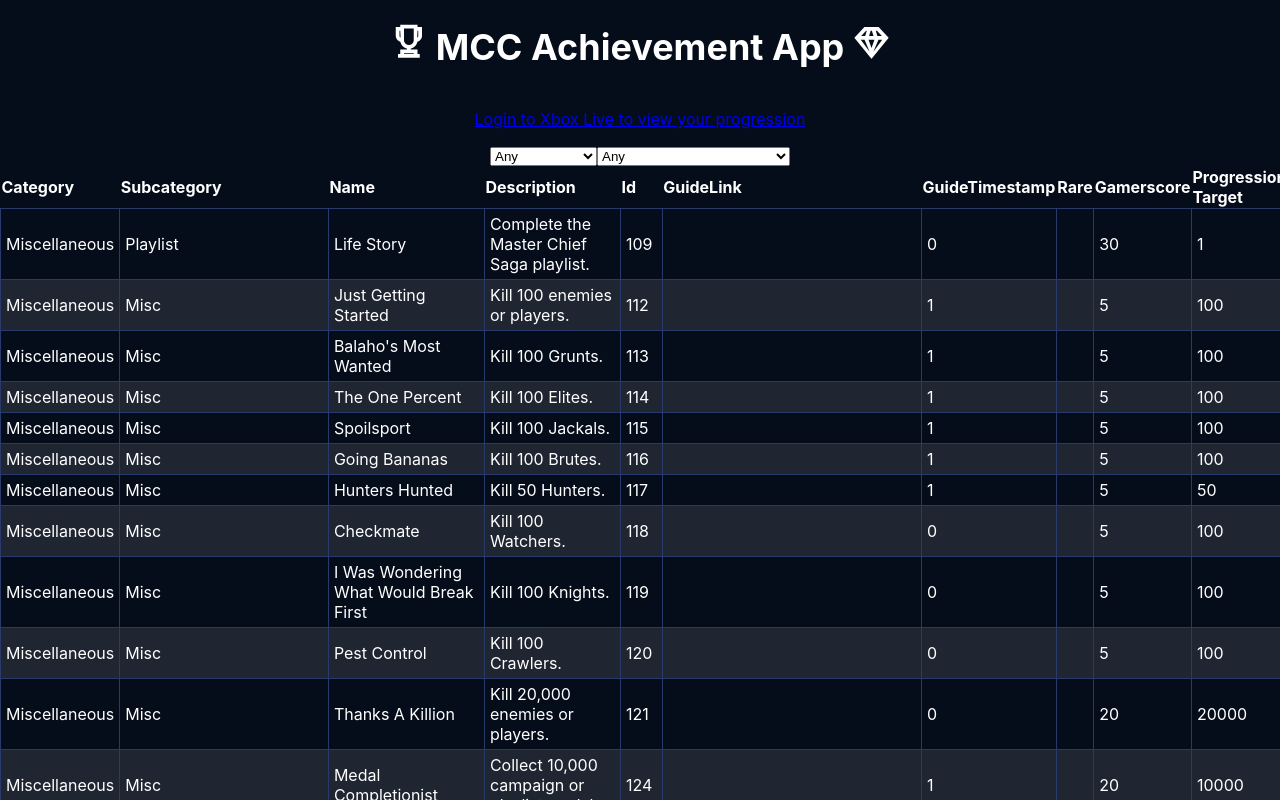
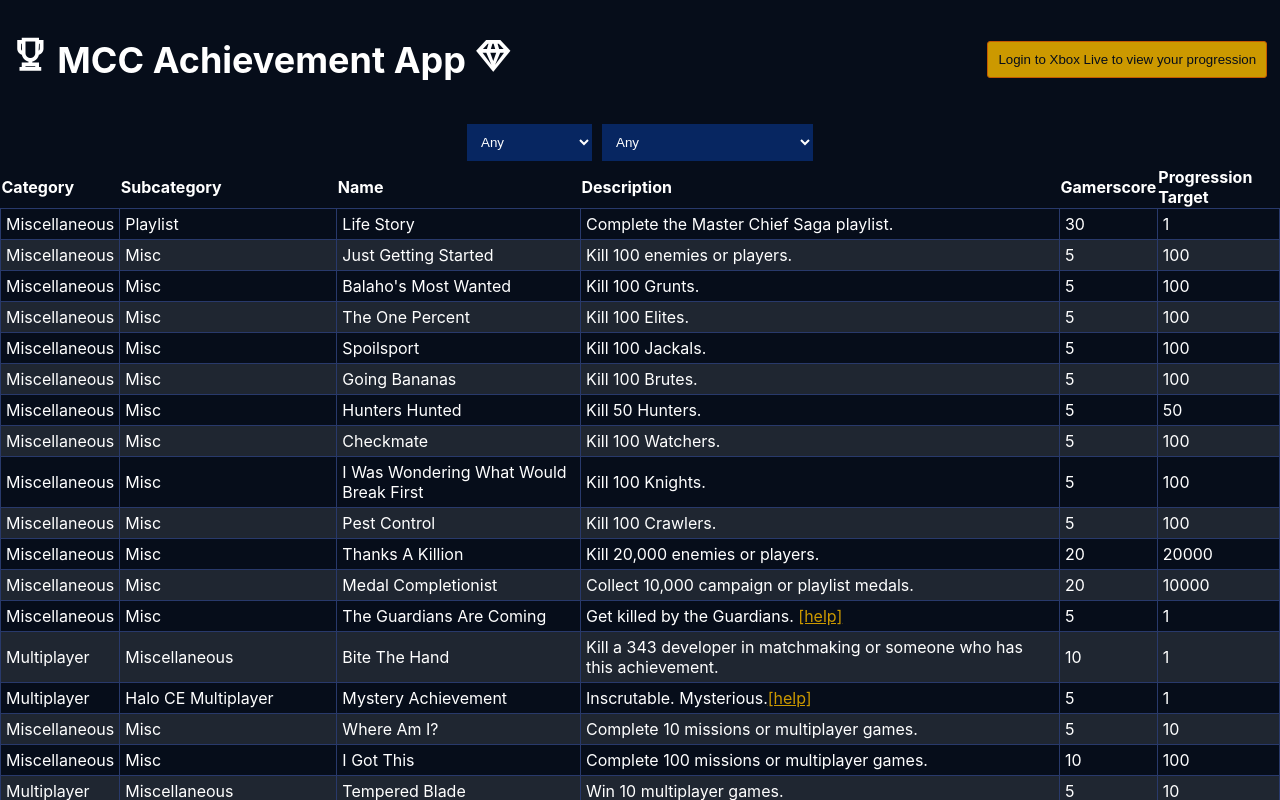
Before and after one commit to ronbrogan/MCCAchievementApp, a React (Create React App) app in the folder web/: page / in a window 1280 px wide. Shown: the top 800 px of the page. Built offline with nearby package versions, Linux system fonts and the light colour scheme.

Commit message:
Add in auth, progression column, and better grid handling. Prep for initial release

```diff
--- a/web/public/index.html
+++ b/web/public/index.html
@@ -9,7 +9,7 @@
       name="description"
       content="Web site created using create-react-app"
     />
-    <link rel="apple-touch-icon" href="%PUBLIC_URL%/logo192.png" />
+    <link rel="apple-touch-icon" href="%PUBLIC_URL%/apple-touch-icon.png" />
     <!--
       manifest.json provides metadata used when your web app is installed on a
       user's mobile device or desktop. See https://developers.google.com/web/fundamentals/web-app-manifest/
--- a/web/src/App.css
+++ b/web/src/App.css
@@ -18,9 +18,17 @@
   display: flex;
   flex-direction: row;
   align-items: center;
-  justify-content: center;
+  justify-content: space-between;
+  padding: 1vw;
   font-size: calc(10px + 1vmin);
   color: white;
+}
+
+@media only screen and (max-width: 600px) {
+  .App-header {
+    flex-direction: column;
+    justify-content: center;
+  }
 }
 
 .App-link {
--- a/web/src/App.tsx
+++ b/web/src/App.tsx
@@ -2,22 +2,36 @@ import React from 'react';
 import AchievementExplorer from './components/AchievementExplorer/AchievementExplorer';
 import ProgressionAuthorizer from './components/ProgressionAuthorizer/ProgressionAuthorizer';
 import './App.css';
+import MccApi from './services/MccApi';
 
-export default class App extends React.Component
+export default class App extends React.Component<any, any, any> {
+    public mccApi: MccApi = new MccApi();
+
+    constructor(props:any)
     {
-  progressionAuthCallback()
-  {
-
+        super(props);
+        this.state = {loggedIn: this.mccApi.isAuthorized()};
     }
 
-  render(){
+    async componentDidMount() {
+        const resp = await fetch("/data/AnnotatedMCCAchievements.json");
+        const json = await resp.json();
+        this.setState({Data: json});
+    }
+
+    progressionAuthCallback = () => {
+        this.setState({loggedIn: this.mccApi.isAuthorized()});
+    }
+
+    render() {
         return (
             <div className="App">
                 <header className="App-header">
                     <h1><i className="glyph glyph-achievement App-logo"></i> MCC Achievement App <i className="glyph glyph-diamond App-logo"></i></h1>
+                    <ProgressionAuthorizer onAuthorized={this.progressionAuthCallback} api={this.mccApi}></ProgressionAuthorizer>
                 </header>
-        <ProgressionAuthorizer onAuthorized={this.progressionAuthCallback}></ProgressionAuthorizer>
-        <AchievementExplorer></AchievementExplorer>
+
+                <AchievementExplorer api={this.mccApi} key={this.state.loggedIn.toString()} Data={this.state.Data}></AchievementExplorer>
             </div>
         );
     }
--- a/web/src/components/AchievementExplorer/AchievementExplorer.tsx
+++ b/web/src/components/AchievementExplorer/AchievementExplorer.tsx
@@ -2,40 +2,47 @@ import React from 'react';
 import AcheivementGrid from '../AchievementGrid/AchievementGrid';
 import AchievementExplorerFilterOptions from './AchievementExplorerFilterOptions';
 import AchievementFilter from '../AchievementFilter/AchievementFilter';
+import MccApi from '../../services/MccApi';
 
-interface AchievementExplorerProps
-{
+interface AchievementExplorerProps {
+    api: MccApi,
+    Data: any[]
 }
 
-interface AchievementExplorerState
-{
-    Data: any[],
-    Filter: AchievementExplorerFilterOptions
+interface AchievementExplorerState {
+    Filter: AchievementExplorerFilterOptions,
+    ProgressionData: any[]
 }
 
 export default class AchievementExplorer extends React.Component<AchievementExplorerProps, AchievementExplorerState, any>
 {
-    public constructor(props : AchievementExplorerProps)
-    {
+    public constructor(props: AchievementExplorerProps) {
         super(props);
-        this.state = {Data: [], Filter: new AchievementExplorerFilterOptions()};
+        this.state = { Filter: new AchievementExplorerFilterOptions(), ProgressionData:[] };
     }
 
     handleFilterChange = (filter: AchievementExplorerFilterOptions) => {
-        this.setState({Filter: filter});
+        this.setState({ Filter: filter });
     }
 
-    async componentDidMount() {
-        const resp = await fetch("/data/AnnotatedMCCAchievements.json");
-        const json = await resp.json();
-        this.setState({Data: json});
+    async componentDidUpdate() {
+        if(this.props.api.isAuthorized() && this.state.ProgressionData.length === 0)
+        {
+            var progressionData = await this.props.api.getAchievements();
+            this.setState({ProgressionData: progressionData});
+        }
     }
 
     render() {
-        return (
-            <div className="AchievementExplorer">
-                <AchievementFilter OnFilterChange={this.handleFilterChange} Data={this.state.Data}></AchievementFilter>
-                <AcheivementGrid Filter={this.state.Filter} Data={this.state.Data}></AcheivementGrid>
-            </div>);
+        if (!!this.props.Data) {
+            return (
+                <div className="AchievementExplorer">
+                    <AchievementFilter OnFilterChange={this.handleFilterChange} Data={this.props.Data}></AchievementFilter>
+                    <AcheivementGrid Filter={this.state.Filter} Data={this.props.Data} ProgressionData={this.state.ProgressionData}></AcheivementGrid>
+                </div>);
+        }
+        else {
+            return (<p>loading</p>)
+        }
     }
 }
--- a/web/src/components/AchievementGrid/AchievementGrid.tsx
+++ b/web/src/components/AchievementGrid/AchievementGrid.tsx
@@ -3,17 +3,53 @@ import AchievementRow from './../AchievementRow/AchievementRow';
 import AchievementExplorerFilterOptions from '../AchievementExplorer/AchievementExplorerFilterOptions';
 import './AchievementGrid.css';
 
+export interface ColumnSpec
+{
+     Header: string,
+     accessor: ((row: any) => string) | string,
+     condition?: (row: any) => boolean,
+     isHtml?: boolean
+}
+
 interface AchievementGridState {
-    columns: { Header: string, accessor: string }[]
+    columns: ColumnSpec[]
 }
 
 interface AchievementGridProps {
     Filter: AchievementExplorerFilterOptions,
-    Data: any[]
+    Data: any[],
+    ProgressionData: any[]
+}
+
+interface RowContainer
+{
+    Data: any,
+    ProgressionData: any
 }
 
 export default class AcheivementGrid extends React.Component<AchievementGridProps, AchievementGridState, any>
 {
+    public getDescription = (r: any)  => {
+        var html = "<span>" + r.Description + "</span>" ;
+
+        if(r.GuideLink)
+        {
+            if(r.GuideTimestamp)
+            {
+                let parts = r.GuideTimestamp.split(":").map((t: any) => parseInt(t));
+                let seconds = parts[0] * 60 + parts[1];
+
+                html += " <a href='" + r.GuideLink + "?t=" + seconds + "'>[help]</a>";
+            }
+            else
+            {
+                html += "<a href='" + r.GuideLink + "'>[help]</a>";
+            }
+        }
+
+        return html;
+    }
+
     public constructor(props: AchievementGridProps) {
         super(props);
 
@@ -33,31 +69,26 @@ export default class AcheivementGrid extends React.Component<AchievementGridProp
                 },
                 {
                     "Header": "Description",
-                    "accessor": "Description"
+                    "accessor": r => this.getDescription(r),
+                    "isHtml": true
                 },
-                {
-                    "Header": "Id",
-                    "accessor": "Id"
-                },
-                {
-                    "Header": "GuideLink",
-                    "accessor": "GuideLink"
-                },
-                {
-                    "Header": "GuideTimestamp",
-                    "accessor": "GuideTimestamp"
-                },
-                {
-                    "Header": "Rare",
-                    "accessor": "IsRare"
-                },
+                // {
+                //     "Header": "GuideLink",
+                //     "accessor": r => r.GuideLink + (r.GuideTimestamp ? (" @ " + r.GuideTimestamp) : "")
+                // },
                 {
                     "Header": "Gamerscore",
                     "accessor": "Gamerscore"
                 },
                 {
                     "Header": "Progression Target",
-                    "accessor": "ProgressionTarget"
+                    "accessor": "ProgressionTarget",
+                    "condition": r => !r.progressionSummary
+                },
+                {
+                    "Header": "Progression",
+                    "accessor": r => r.isUnlocked ? "✅" : r.progressionSummary,
+                    "condition": r => !!r.progressionSummary
                 }
             ]
         };
@@ -76,7 +107,12 @@ export default class AcheivementGrid extends React.Component<AchievementGridProp
             rows = rows.filter(r => r.Subcategory === this.props.Filter.subcategoryFilter);
         }
 
-        return rows;
+        let progressionDict = this.props.ProgressionData.reduce((p,c) => {
+            p[c.id] = c;
+            return p;
+        }, {});
+
+        return rows.map(r => Object.assign(r, progressionDict[r.Id]));
     }
 
     render() {
@@ -85,14 +121,14 @@ export default class AcheivementGrid extends React.Component<AchievementGridProp
             <table>
                 <thead>
                     <tr>
-                        {this.state.columns.map(col => (
+                        {this.state.columns.filter(c => c.condition ? c.condition(rows[0]) : true).map(col => (
                             <th key={col.Header}>{col.Header}</th>
                         ))}
                     </tr>
                 </thead>
                 <tbody>
                     {rows.map(row => (
-                        <AchievementRow key={row.Id} Achievement={row} Columns={this.state.columns} ProgressionState={null}></AchievementRow>
+                        <AchievementRow key={row.Id} Achievement={row} Columns={this.state.columns}></AchievementRow>
                     ))}
                 </tbody>
             </table>
--- a/web/src/components/AchievementRow/AchievementRow.tsx
+++ b/web/src/components/AchievementRow/AchievementRow.tsx
@@ -1,10 +1,10 @@
 import React from 'react';
+import { ColumnSpec } from '../AchievementGrid/AchievementGrid';
 
 interface AchievementRowProps
 {
     Achievement: any,
-    Columns: {Header: string, accessor: string}[],
-    ProgressionState: any
+    Columns: ColumnSpec[]
 }
 
 export default class AchievementRow extends React.Component<AchievementRowProps, any, any>
@@ -17,12 +17,19 @@ export default class AchievementRow extends React.Component<AchievementRowProps,
     render() {
         return (
             <tr className="AchievementRow">
-                   {this.props.Columns.map(col => (
-                        <td key={col.accessor}>
-                            {(col.accessor === "GuideLink")
-                            ? <a href={this.props.Achievement[col.accessor]}>{this.props.Achievement[col.accessor]}</a>
-                            : this.props.Achievement[col.accessor]}
-                        </td>
+                    {this.props.Columns.filter(c => c.condition ? c.condition(this.props.Achievement) : true).map(col => (
+                        col.isHtml ? (
+                            <td key={col.accessor.toString()} dangerouslySetInnerHTML={ (typeof col.accessor == 'string')
+                                ? { __html: this.props.Achievement[col.accessor] }
+                                : { __html: col.accessor(this.props.Achievement)}}>
+                            </td>
+                        ) : (
+                            <td key={col.accessor.toString()}>
+                                {(typeof col.accessor == 'string')
+                                    ? this.props.Achievement[col.accessor]
+                                    : col.accessor(this.props.Achievement)}
+                            </td>
+                        )
                     ))}
             </tr>);
     }
--- a/web/src/components/ProgressionAuthorizer/ProgressionAuthorizer.tsx
+++ b/web/src/components/ProgressionAuthorizer/ProgressionAuthorizer.tsx
@@ -1,4 +1,5 @@
 import React from 'react';
+import MccApi from '../../services/MccApi';
 
 interface ProgressionAuthorizerState
 {
@@ -7,7 +8,8 @@ interface ProgressionAuthorizerState
 
 interface ProgressionAuthorizerProps
 {
-    onAuthorized: () => void | null
+    onAuthorized: () => void | null,
+    api: MccApi
 }
 
 export default class ProgressionAuthorizer extends React.Component<ProgressionAuthorizerProps, ProgressionAuthorizerState, any>
@@ -19,20 +21,19 @@ export default class ProgressionAuthorizer extends React.Component<ProgressionAu
     {
         super(props);
 
-        this.state = {loggedIn: false};
+        this.state = {loggedIn: this.props.api.isAuthorized()};
     }
 
-    private loginToXboxLive = () =>
+    private loginToXboxLive = async () =>
     {
         let w = window.open(this.oauthUrl, undefined, "height=400,width=400,status=yes,toolbar=no,menubar=no,location=no") as Window;
 
-        w.onload = () => {
+        w.onload = async () => {
             var url = w.location.toString();
 
             var params = new URLSearchParams(url.substr(url.indexOf("#") + 1));
 
             let token = params.get("access_token");
-            let userId = params.get("user_id");
 
             if(token !== null)
             {
@@ -42,25 +43,32 @@ export default class ProgressionAuthorizer extends React.Component<ProgressionAu
             {
                 w.document.clear();
                 w.document.write("<h1>Error authenticating, close this window and try again</h1>");
+                return;
             }
 
-            console.log(token);
-            console.log(userId);
+            await this.props.api.authorize(token);
+            this.setState({loggedIn: this.props.api.isAuthorized()});
+            this.props.onAuthorized();
         }
+    }
+
+    private signOut = () =>
+    {
+        this.props.api.signOut();
     }
 
     render()
     {
-        if(this.state.loggedIn === false) {
+        if(!this.state.loggedIn) {
             return (
-                <p><a href="#" onClick={this.loginToXboxLive}>Login to Xbox Live to view your progression</a></p>
+                <p><button onClick={this.loginToXboxLive}>Login to Xbox Live to view your progression</button></p>
             )
         }
 
         return (
             <div>
                 <p>Logged in to Xbox Live!</p>
-                <a href="#">Sign Out</a>
+                <button onClick={this.signOut}>Sign Out</button>
             </div>
         );
     }
--- a/web/src/index.css
+++ b/web/src/index.css
@@ -14,6 +14,32 @@ code {
     monospace;
 }
 
+a {
+  color: #cc9900;
+}
+
+a:visited {
+  color: #c55901;
+}
+
+select {
+  padding: 10px;
+  background-color: #072661;
+  border-bottom: 1px solid #1d499b;
+  border: none;
+  color: #fff;
+  margin: 5px;
+  -moz-user-focus:none;
+  outline: none;
+}
+
+button {
+  background-color: #cc9900;
+  color: #060d1a;
+  border: 1px solid #c55901;
+  padding: 10px;
+  border-radius: 3px;
+}
 
 @font-face {
   font-family:"xboxfont";
--- a/web/src/index.tsx
+++ b/web/src/index.tsx
@@ -3,9 +3,6 @@ import ReactDOM from 'react-dom';
 import './index.css';
 import App from './App';
 import * as serviceWorker from './serviceWorker';
-
-const appUrl = "https://localhost.mccachievement.app/oauth";
-const oauthUrl = "https://login.live.com/oauth20_authorize.srf?client_id=000000004037470C&response_type=token&scope=Xboxlive.signin&redirect_uri=https://localhost.mccachievement.app/oauth";
 
 ReactDOM.render(<App />, document.getElementById('root'));
 
--- /dev/null
+++ b/web/src/services/MccApi.ts
@@ -0,0 +1,77 @@
+
+
+
+interface XboxAuthResponse
+{
+    token: string,
+    gamertag: string,
+    expiration: Date
+}
+
+interface AchievementProgression
+{
+    Id : string,
+    Name  : string,
+    ProgressState : string,
+    Progressions: string[],
+    ProgressionSummary : string,
+    IsUnlocked : boolean,
+    UnlockedAt : string
+}
+
+export default class MccApi
+{
+    private apiBase = "http://localhost:7071/api/";
+    private authStorageKey = "MccAuthInfo";
+
+    private authInfo: XboxAuthResponse = {} as XboxAuthResponse;
+
+    constructor()
+    {
+        var json = window.localStorage.getItem(this.authStorageKey);
+
+        if(json !== null)
+        {
+            this.authInfo = JSON.parse(json);
+        }
+    }
+
+    public isAuthorized(): boolean
+    {
+        return !!this.authInfo.token;
+    }
+
+    async authorize(oauthToken: string) : Promise<void>
+    {
+        const url = this.apiBase + "GetXboxLiveAuth";
+        let resp = await fetch(url, { method: "post", body: oauthToken});
+        this.authInfo = await resp.json();
+
+        //Store for refresh
+        window.localStorage.setItem(this.authStorageKey, JSON.stringify(this.authInfo));
+    }
+
+    public signOut = () =>
+    {
+        window.localStorage.removeItem(this.authStorageKey);
+        window.location.reload();
+    }
+
+    async getAchievements() : Promise<AchievementProgression[]>
+    {
+        if(!this.isAuthorized())
+        {
+            throw new Error("No auth present");
+        }
+
+        const url = this.apiBase + "GetAchievements";
+        let resp = await fetch(url, { headers: {"Authorization": "Bearer " + this.authInfo.token, "Content-Type": "application/json"}});
+
+        if(resp.ok === false)
+        {
+            throw new Error("Error getting achievements: " + resp.status);
+        }
+
+        return await resp.json() as AchievementProgression[];
+    }
+}
```
Also changed, not shown: web/public/apple-touch-icon.png (added), 1 other file (tests, documents, lock files or other folders). Lines whose indentation alone changed are shown as unchanged.
